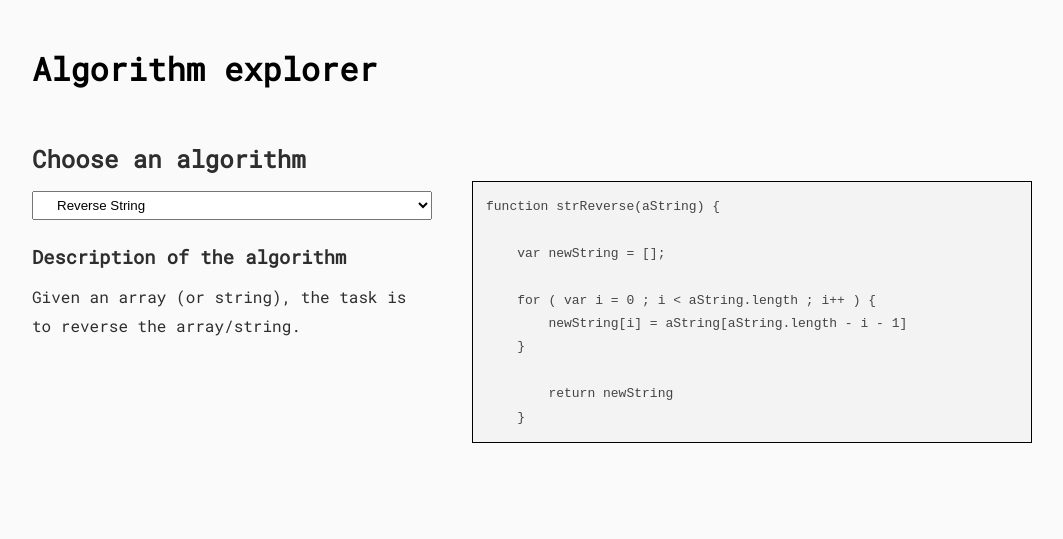
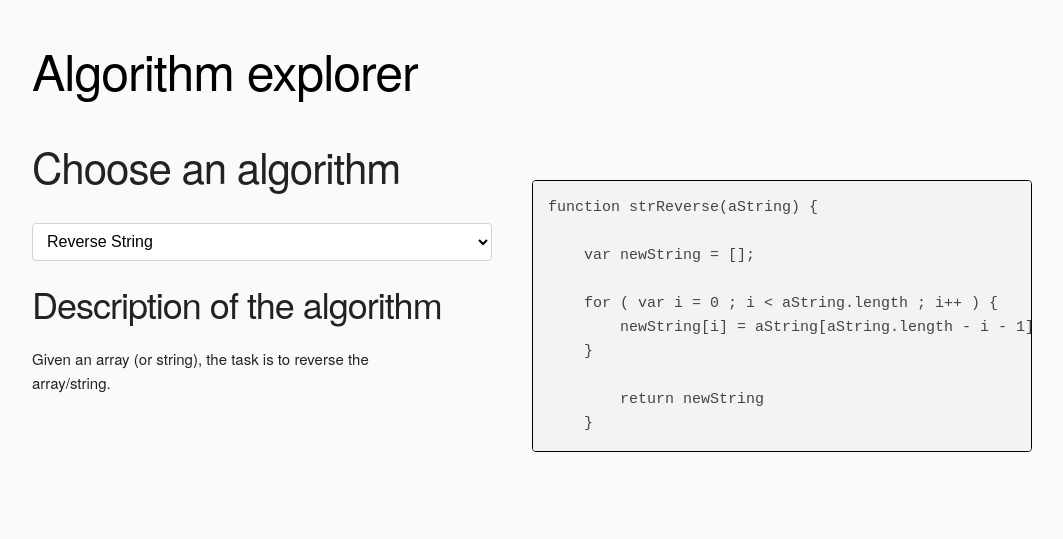
Before and after one commit to tarekhassan410/Algorithms-explorer, a plain HTML site: page index.html in a window 1280 px wide. Shown: the whole page, without its empty margins (108-1171 px from the left). Drawn offline with nearby package versions, Linux system fonts and the light colour scheme.

Commit message:
added skelton

```diff
--- a/index.html
+++ b/index.html
@@ -7,18 +7,19 @@
     <link rel="stylesheet" href="./style.css">
     <link rel="stylesheet"
       href="//cdnjs.cloudflare.com/ajax/libs/highlight.js/9.18.1/styles/default.min.css">
+    <link rel="stylesheet" href="https://cdnjs.cloudflare.com/ajax/libs/skeleton/2.0.4/skeleton.min.css" integrity="sha256-2YQRJMXD7pIAPHiXr0s+vlRWA7GYJEK0ARns7k2sbHY=" crossorigin="anonymous" />
     <title>Document</title>
 </head>
 <body>
     <div id="page">
         <h1>Algorithm explorer</h1>
-        <div class="page-container">
-            <div class="container">
+        <div class="page-container row">
+            <div class="container column">
                 <div>
                     <h2>Choose an algorithm</h2>
                 </div>
                 <div>
-                    <select id="algos-multiselect">
+                    <select class="u-full-width" id="algos-multiselect">
                         <option value="1">Reverse String</option>
                         <option value="2">Palindrome</option>
                         <option value="3">Reverse integer</option>
@@ -34,7 +35,7 @@
                     </p>
                 </div>
             </div>
-            <div class="written-algorithm">
+            <div class="written-algorithm column">
                 <pre>
                     <code class="algo-description html">
                     </code>
--- a/style.css
+++ b/style.css
@@ -33,7 +33,12 @@ body {
 .container div #algos-multiselect{
     margin: 10px 0;
     width: 100%;
-    padding: 5px 20px;
+    padding: 5px 10px;
+    font-size: 1.6rem;
+}
+
+.container, .written-algorithm {
+    max-width: 50%;
 }
 
 .algo-steps-container{
@@ -47,7 +52,6 @@ body {
 
 .written-algorithm{
     margin: 0px 0px 0px 40px;
-    width: 600px;
     transition-property: width;
     transition-duration: 1s;
     transition-timing-function: linear;
@@ -57,6 +61,7 @@ body {
     text-align: left;
     margin: 20px 0;
     border: 1px solid black;
+    font-size: 1.5rem;
 }
 
 .algo-steps{
```
